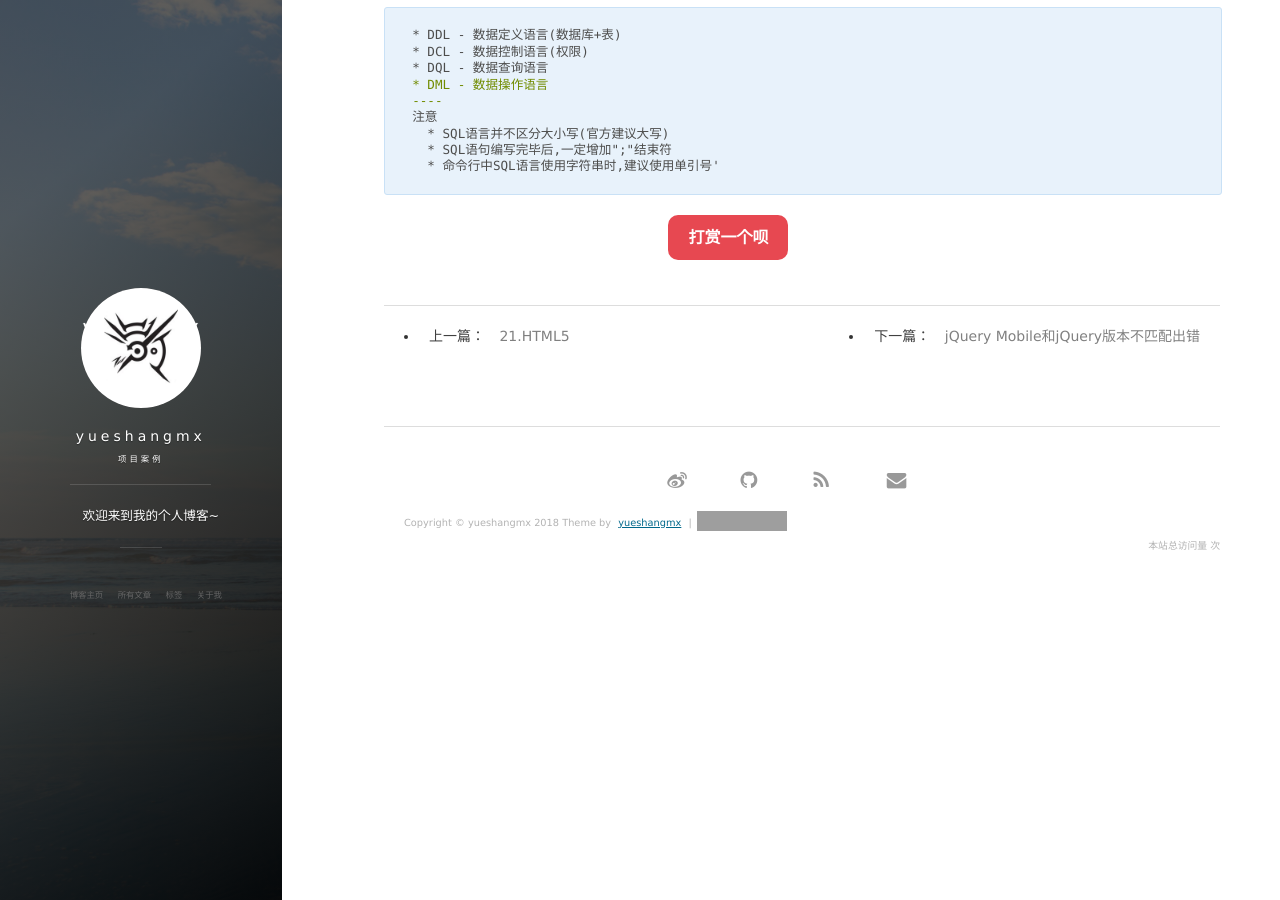
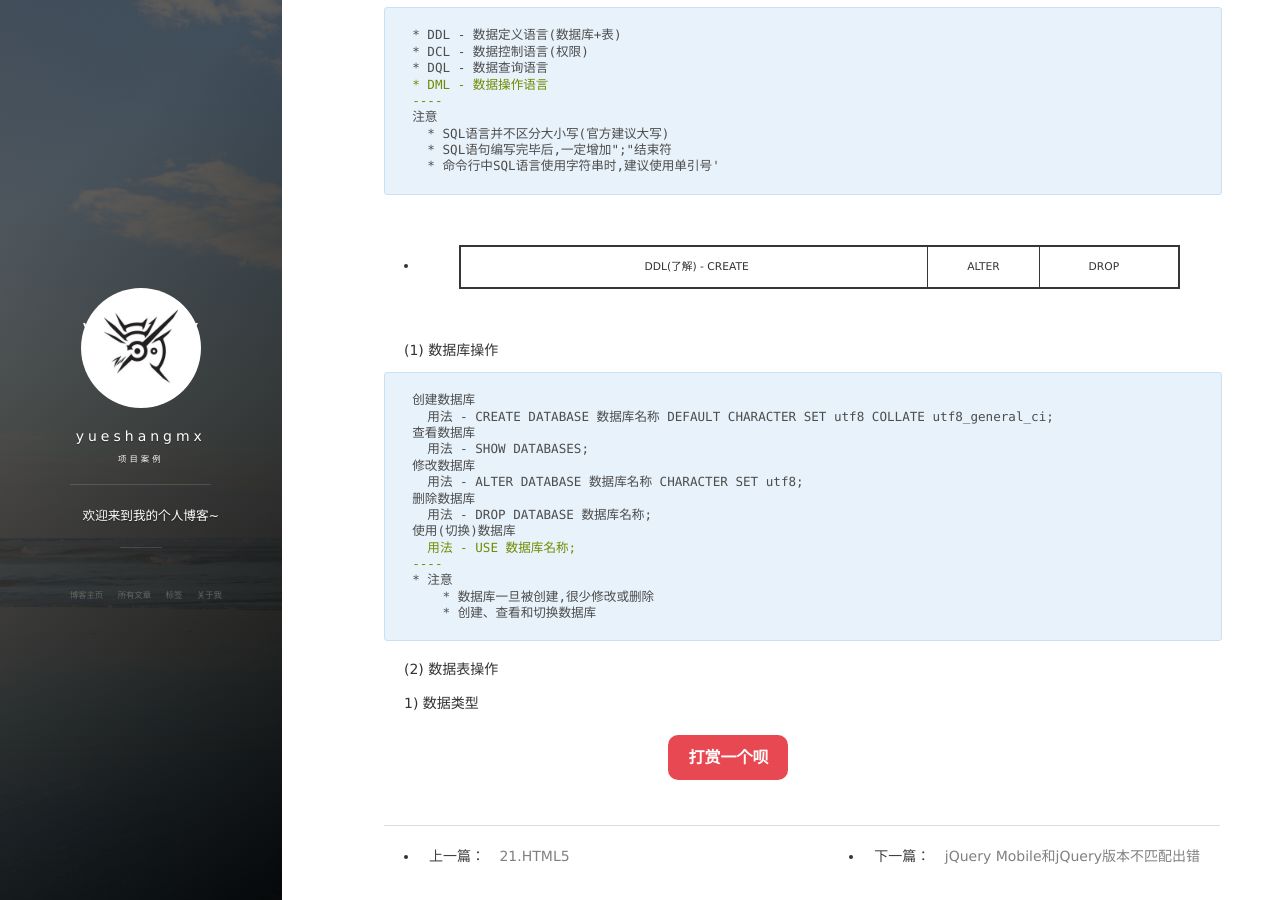
Before and after one commit to yueshangmx/yueshangmx.github.io, a Jekyll site: the page built from _posts/2017-11-02-服务器server.md, in a window 1280 px wide and 900 px high, scrolled down 1244 px. Built offline with Jekyll 4.4.1, drawn with Linux system fonts in a browser that asks for light colours; nearby versions of some CDN libraries; comment, search, counter and statistics services are not loaded; grey boxes are pictures that could not be loaded.

Commit message:
update server

````diff
--- a/_posts/2017-11-02-服务器server.md
+++ b/_posts/2017-11-02-服务器server.md
@@ -72,3 +72,25 @@ MySQL默认端口 - 3306
   * SQL语句编写完毕后,一定增加";"结束符
   * 命令行中SQL语言使用字符串时,建议使用单引号'
 ```
+- DDL(了解) - CREATE|ALTER|DROP
+
+(1) 数据库操作
+```
+创建数据库
+  用法 - CREATE DATABASE 数据库名称 DEFAULT CHARACTER SET utf8 COLLATE utf8_general_ci;
+查看数据库
+  用法 - SHOW DATABASES;
+修改数据库
+  用法 - ALTER DATABASE 数据库名称 CHARACTER SET utf8;
+删除数据库
+  用法 - DROP DATABASE 数据库名称;
+使用(切换)数据库
+  用法 - USE 数据库名称;
+----
+* 注意
+    * 数据库一旦被创建,很少修改或删除
+    * 创建、查看和切换数据库
+```
+(2) 数据表操作
+
+  1) 数据类型
````
